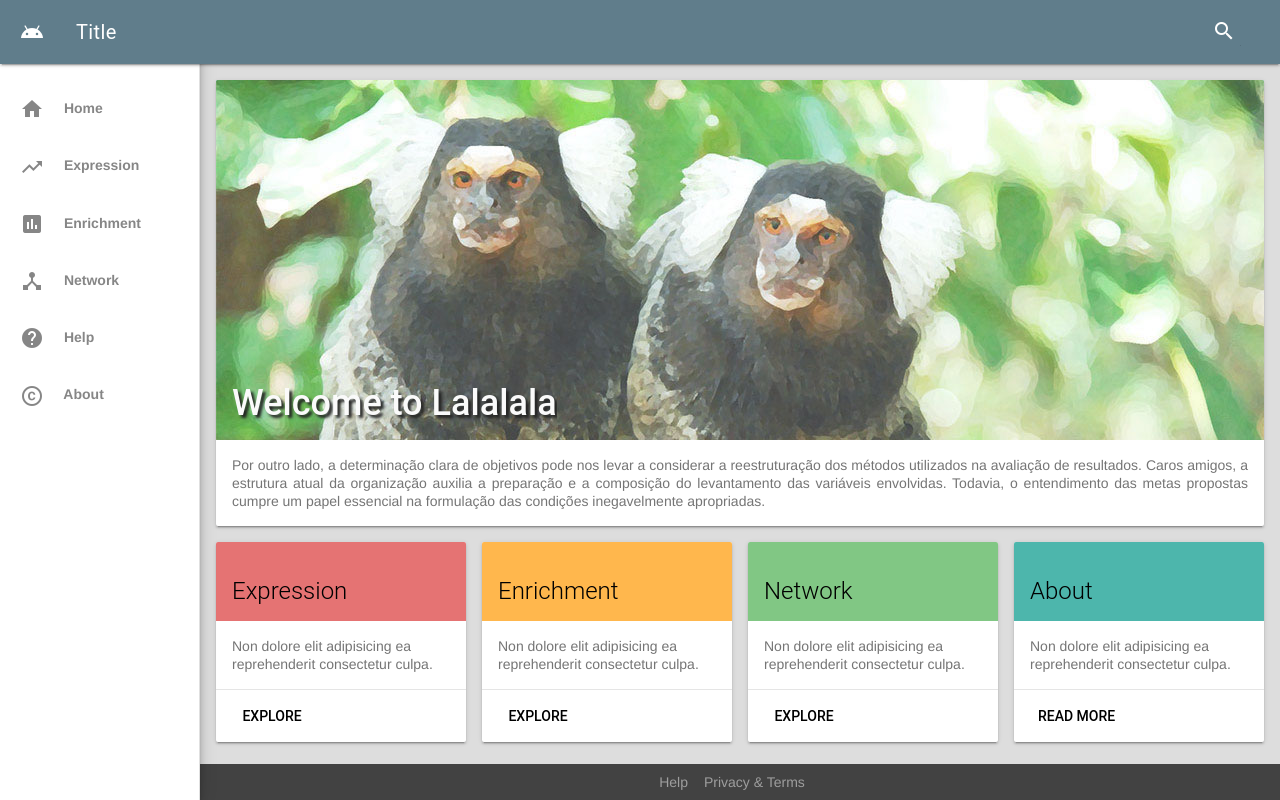
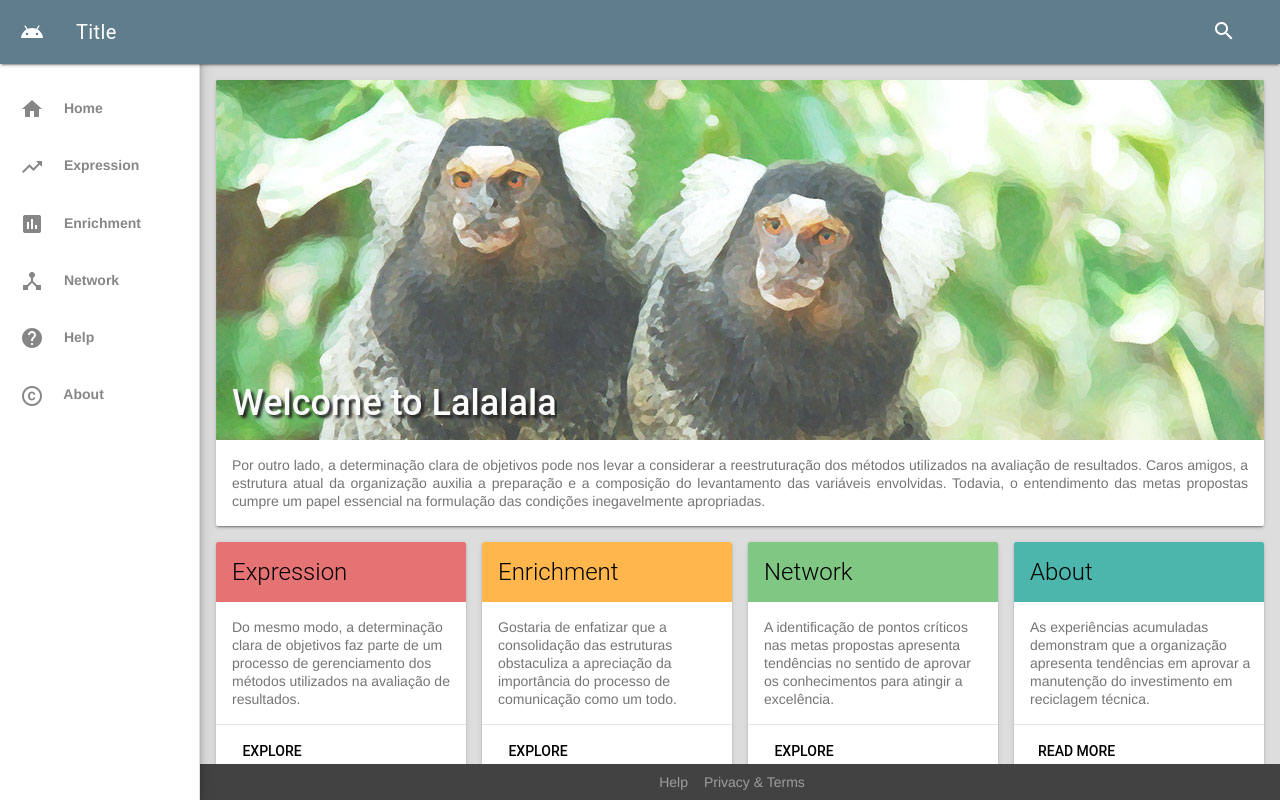
Before and after one commit to vivianenogueira/calli, a plain HTML site: page index.html in a window 1280 px wide. Drawn offline with nearby package versions, Linux system fonts and the light colour scheme.

Commit message:
Lero lero

```diff
--- a/index.html
+++ b/index.html
@@ -190,7 +190,7 @@
     <h2 class="mdl-card__title-text">Expression</h2>
     </div>
     <div class="mdl-card__supporting-text mdl-color-text--grey-600">
-    Non dolore elit adipisicing ea reprehenderit consectetur culpa.
+    Do mesmo modo, a determinação clara de objetivos faz parte de um processo de gerenciamento dos métodos utilizados na avaliação de resultados.
     </div>
     <div class="mdl-card__actions mdl-card--border">
     <a href="#" class="mdl-button mdl-js-button mdl-js-ripple-effect" data-upgraded=",MaterialButton,MaterialRipple">
@@ -204,7 +204,7 @@
     <h2 class="mdl-card__title-text">Enrichment</h2>
     </div>
     <div class="mdl-card__supporting-text mdl-color-text--grey-600">
-    Non dolore elit adipisicing ea reprehenderit consectetur culpa.
+    Gostaria de enfatizar que a consolidação das estruturas obstaculiza a apreciação da importância do processo de comunicação como um todo.
     </div>
     <div class="mdl-card__actions mdl-card--border">
     <a href="#" class="mdl-button mdl-js-button mdl-js-ripple-effect" data-upgraded=",MaterialButton,MaterialRipple">
@@ -218,7 +218,7 @@
     <h2 class="mdl-card__title-text">Network</h2>
     </div>
     <div class="mdl-card__supporting-text mdl-color-text--grey-600">
-    Non dolore elit adipisicing ea reprehenderit consectetur culpa.
+    A identificação de pontos críticos nas metas propostas apresenta tendências no sentido de aprovar os conhecimentos para atingir a excelência.
     </div>
     <div class="mdl-card__actions mdl-card--border">
     <a href="#" class="mdl-button mdl-js-button mdl-js-ripple-effect" data-upgraded=",MaterialButton,MaterialRipple">
@@ -232,7 +232,7 @@
     <h2 class="mdl-card__title-text">About</h2>
     </div>
     <div class="mdl-card__supporting-text mdl-color-text--grey-600">
-    Non dolore elit adipisicing ea reprehenderit consectetur culpa.
+    As experiências acumuladas demonstram que a organização apresenta tendências em aprovar a manutenção do investimento em reciclagem técnica.
     </div>
     <div class="mdl-card__actions mdl-card--border">
     <a href="#" class="mdl-button mdl-js-button mdl-js-ripple-effect" data-upgraded=",MaterialButton,MaterialRipple">
```
